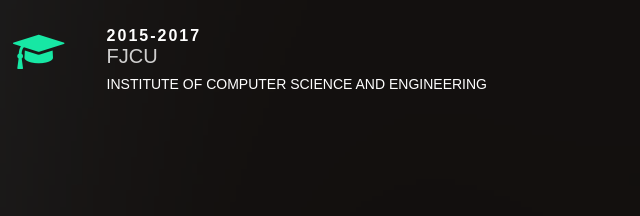
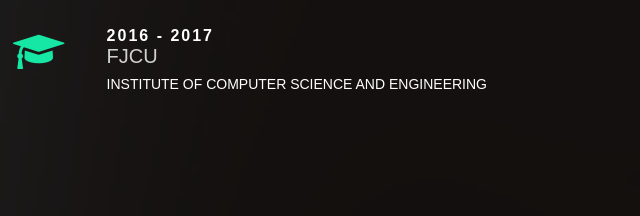
Before and after one commit to phantom0622/phantom0622.github.io, a plain HTML site: page Info/index.html in a window 1280 px wide. Both pictures are taken after a click on the link "Education". Shown: the part 308-524 px from the top of the page, 367-1007 px from the left. Drawn offline with Linux system fonts and the light colour scheme; files whose address does not match are found by name.

Commit message:
Update index.html

```diff
--- a/Info/index.html
+++ b/Info/index.html
@@ -128,7 +128,7 @@
 									<i class="icon-graduation-cap"></i>
 								</div>
 								<div class="fh5co-text">
-									<h2>2012-2016</h2>
+									<h2>2012 - 2016</h2>
 									<h3>FJCU</h3>
 									<h5>DEPARTMENT OF COMPUTER SCIENCE AND ENGINEERING</h5>
 								</div>
@@ -139,7 +139,7 @@
 									<i class="icon-graduation-cap"></i>
 								</div>
 								<div class="fh5co-text">
-									<h2>2015-2017</h2>
+									<h2>2016 - 2017</h2>
 									<h3>FJCU</h3>
 									<h5>INSTITUTE OF COMPUTER SCIENCE AND ENGINEERING</h5s>
 								</div>
```
